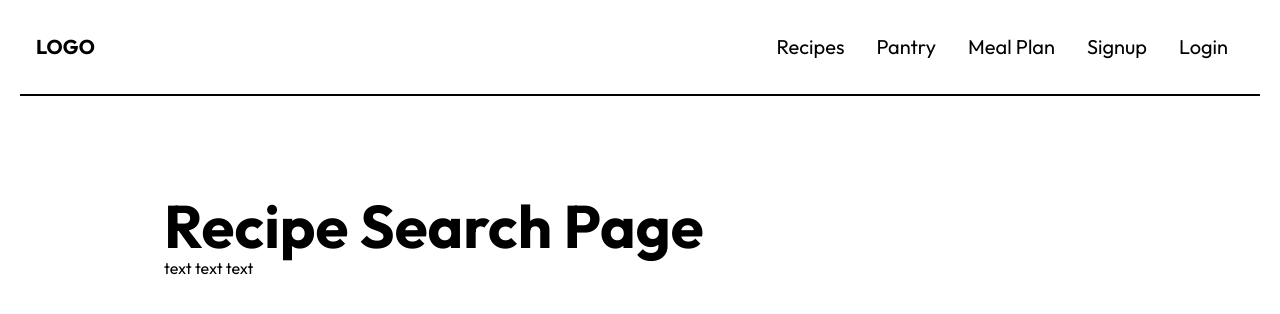
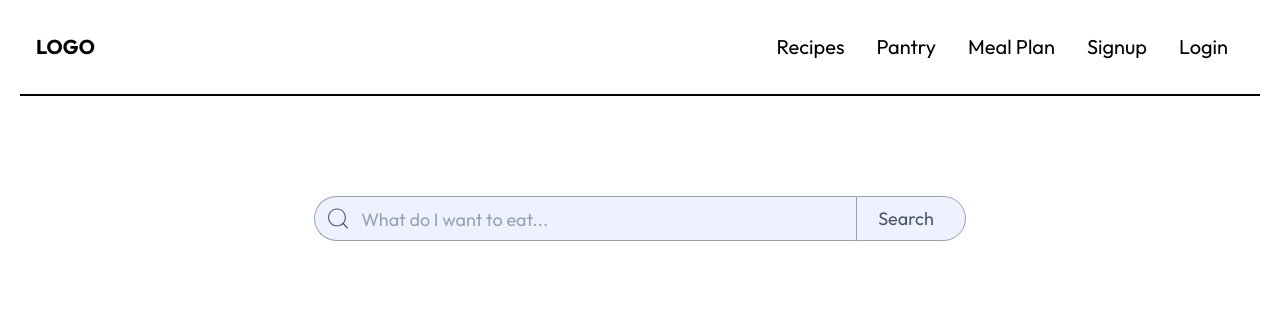
Before and after one commit to rdg11/recipe-app-frontend, a React (Vite) app: page /recipes in a window 1280 px wide. Shown: the top 314 px of the page. Built offline with nearby package versions, Linux system fonts and the light colour scheme.

Commit message:
begin recipe search page

```diff
--- /dev/null
+++ b/src/components/RecipeSearchCard.jsx
@@ -0,0 +1,18 @@
+import React from 'react'
+
+function RecipeSearchCard({ recipe }) {
+	return (
+		<div className='w-[300px] h-[130px] flex flex-col justify-center px-4 bg-slate-100 border-b border-b-slate-400 rounded'>
+			<h3 className='text-lg'>{recipe.recipeName}</h3>
+			<p className='text-xs'>🕒 45 min | 🌱 Vegetarian</p>
+			<p className='text-xs  h-[15px] overflow-hidden text-ellipsis whitespace-nowrap'>
+				with {recipe.ingredients}
+			</p>
+			<button className='w-[100px] mt-3 bg-slate-200 p-1 border-b border-b-slate-300 rounded hover:cursor-pointer hover:bg-slate-300'>
+				View Recipe
+			</button>
+		</div>
+	)
+}
+
+export default RecipeSearchCard
--- /dev/null
+++ b/src/components/RecipeSearchForm.jsx
@@ -0,0 +1,36 @@
+import React, { useState } from 'react'
+import { CiSearch } from 'react-icons/ci'
+
+function RecipeSearchForm({ generateRecipes }) {
+	const [userQuery, setUserQuery] = useState('')
+
+	const handleSubmit = e => {
+		e.preventDefault()
+		if (userQuery === '') return
+		generateRecipes(userQuery)
+		setUserQuery('')
+	}
+
+	return (
+		<form
+			onSubmit={e => handleSubmit(e)}
+			className='flex justify-between w-full max-w-[700px] px-6'
+		>
+			<div className='flex w-full h-[45px]'>
+				<CiSearch className='w-[50px] h-full p-2 text-gray-600 flex items-center justify-center rounded-l-full border-1 border-gray-400 border-r-0 bg-indigo-50' />
+				<input
+					value={userQuery}
+					onChange={e => setUserQuery(e.target.value)}
+					maxLength={75}
+					placeholder='What do I want to eat...'
+					className='w-full text-lg pt-0.5 placeholder-gray-400 border-gray-400 border-1 bg-indigo-50 border-x-0 focus:outline-0 focus:placeholder-gray-300'
+				/>
+			</div>
+			<button className='w-[130px] pr-[10px] text-lg text-gray-600 rounded-r-full border-1 border-gray-400 bg-indigo-50 hover:cursor-pointer hover:bg-indigo-100'>
+				Search
+			</button>
+		</form>
+	)
+}
+
+export default RecipeSearchForm
--- /dev/null
+++ b/src/components/RecipeSearchGrid.jsx
@@ -0,0 +1,14 @@
+import React from 'react'
+import RecipeSearchCard from './RecipeSearchCard'
+
+function RecipeSearchGrid({ generatedRecipes }) {
+	return (
+		<div className='container grid w-full gap-8 mt-12 justify-items-center lg:grid-cols-3 md:grid-cols-2 sm:grid-cols-1'>
+			{generatedRecipes.map((recipe, index) => (
+				<RecipeSearchCard key={index} recipe={recipe} />
+			))}
+		</div>
+	)
+}
+
+export default RecipeSearchGrid
--- a/src/index.css
+++ b/src/index.css
@@ -8,6 +8,10 @@
 	--font-outfit: 'Outfit', serif;
 	--color-primary: #e86d31;
 	--color-secondary: #305091;
+
+	--breakpoint-sm: 36rem;
+	--breakpoint-md: 40rem;
+	--breakpoint-lg: 60rem;
 }
 
 body {
--- a/src/pages/RecipeSearchPage.jsx
+++ b/src/pages/RecipeSearchPage.jsx
@@ -1,12 +1,46 @@
-import React from 'react'
+import React, { useState } from 'react'
+import RecipeSearchForm from '../components/RecipeSearchForm'
+import RecipeSearchGrid from '../components/RecipeSearchGrid'
 
 function RecipeSearchPage() {
+	const [generatedRecipes, setGeneratedRecipes] = useState([])
+
+	function generateRecipes(userQuery) {
+		// fetch generate recipes api
+
+		// display recipes in cards
+		setGeneratedRecipes(sampleRecipes)
+
+		console.log('userQuery: ', userQuery, 'Generated Recipes: ', sampleRecipes)
+	}
+
 	return (
-		<div className='max-w-[1000px] flex flex-col mx-auto mt-[100px] px-6 mb-10'>
-			<h1 className='text-6xl font-bold font-roboto'>Recipe Search Page</h1>
-			<p>text text text</p>
+		<div className='max-w-[1000px] flex items-center flex-col mx-auto mt-[100px] mb-10'>
+			<RecipeSearchForm generateRecipes={generateRecipes} />
+			<RecipeSearchGrid generatedRecipes={generatedRecipes} />
 		</div>
 	)
 }
 
+const sampleRecipe = {
+	recipeName: 'Vegetable Stir-Fry',
+	description: 'A quick and healthy vegetable stir-fry packed with flavor.',
+	steps: [
+		'Heat oil in a pan over medium heat.',
+		'Add garlic and onions, sauté until fragrant.',
+		'Add chopped bell peppers, carrots, and broccoli, stir-fry for 5 minutes.',
+		'Mix in soy sauce, sesame oil, and seasonings.',
+		'Cook for another 2-3 minutes until vegetables are tender but crisp.',
+		'Serve hot with rice or noodles.',
+	],
+	ingredients: 'Broccoli, Carrot, Bell Pepper, Garlic, Soy Sauce, Sesame Oil, Onion',
+	allergyFlags: {
+		containsNuts: false,
+		containsGluten: true,
+		containsDairy: false,
+	},
+}
+
+const sampleRecipes = [sampleRecipe, sampleRecipe, sampleRecipe, sampleRecipe, sampleRecipe]
+
 export default RecipeSearchPage
```
